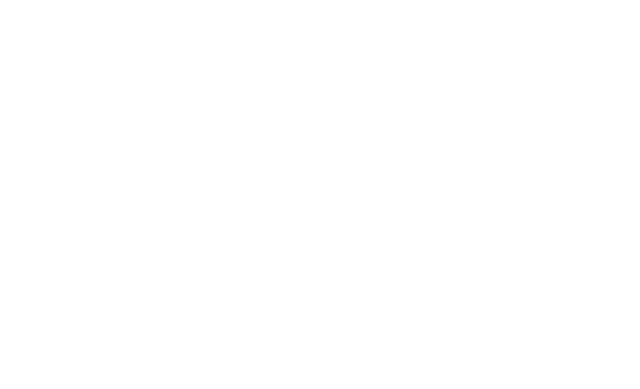
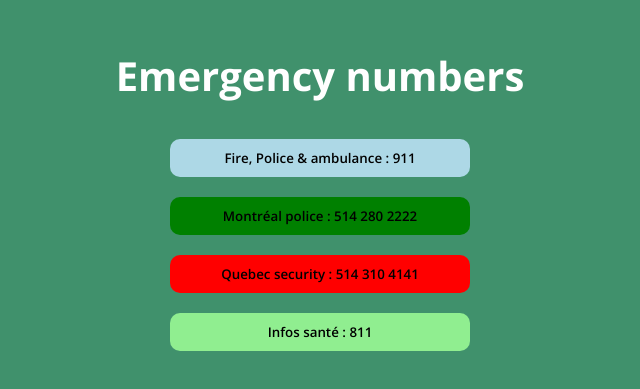
Before and after one commit to we-h4ck/we-h4ck-frontend, a React (Create React App) app: page /emergency in a window 1280 px wide. Shown: the part 209-598 px from the top of the page, without its empty margins (320-960 px from the left). Built offline with nearby package versions, Linux system fonts and the light colour scheme.

Commit message:
emergency page

```diff
--- a/src/App.js
+++ b/src/App.js
@@ -2,6 +2,7 @@
 import { Switch, Route } from "react-router-dom";
 import { ThemeProvider } from "styled-components";
 import NotFound from "./NotFound";
+import Emergency from "./pages/emergency/components/Emergency";
 import Homepage from "./pages/homepage/components/Homepage";
 import Map from "./pages/map/components/Map";
 
@@ -10,6 +11,7 @@
         mainColors: {
             mainGreen: "#40916c",
             secondaryGreen: "#1b4332",
+            tertiaryGreen: "#B7E4C7",
         },
     };
 
@@ -20,6 +22,8 @@
 
                 <Route exact path="/map" component={Map} />
 
+                <Route exact path="/emergency" component={Emergency} />
+
                 <Route component={NotFound} />
             </Switch>
         </ThemeProvider>
--- a/src/NotFound.js
+++ b/src/NotFound.js
@@ -1,7 +1,51 @@
+/* eslint-disable react/no-unescaped-entities */
 import React from "react";
+import { Link } from "react-router-dom";
+import styled from "styled-components";
+
+export const Container = styled.div`
+    font-family: "Open sans", "sans-serif";
+    height: 100vh;
+    width: 100vw;
+    display: flex;
+    align-items: center;
+    justify-content: center;
+    flex-direction: column;
+    background-color: ${({ theme }) => theme.mainColors.mainGreen};
+
+    h1 {
+        margin: 0px;
+        font-family: inherit;
+        font-weight: medium;
+        font-size: 4.25rem;
+    }
+
+    p {
+        color: #1b4332;
+        margin: 25px 0 45px 0;
+        font-family: inherit;
+        font-weight: normal;
+        font-size: 1.5rem;
+        text-align: center;
+    }
+
+    a {
+        color: #b7e4c7;
+        text-decoration: none;
+        font-size: 1.25rem;
+        text-align: center;
+    }
+`;
 
 const NotFound = () => {
-    return <div>Not Found</div>;
+    return (
+        <Container>
+            <h1>Oops!</h1>
+            <p>We can't seem to find the page you're looking for...</p>
+
+            <Link to="/">Come back to a safer place</Link>
+        </Container>
+    );
 };
 
 export default NotFound;
--- /dev/null
+++ b/src/pages/emergency/components/Emergency.js
@@ -0,0 +1,36 @@
+import React from "react";
+import { Center, Container } from "../../../components/styled/Utils.styled";
+import { Button, ButtonContainer } from "../styled/Emergency.styled";
+
+const Emergency = () => {
+    return (
+        <Container>
+            <Center>
+                <ButtonContainer>
+                    <h1>Emergency numbers</h1>
+
+                    <Button
+                        style={{ backgroundColor: "lightblue" }}
+                        type="button"
+                    >
+                        Fire, Police & ambulance : 911
+                    </Button>
+                    <Button style={{ backgroundColor: "green" }} type="button">
+                        Montréal police : 514 280 2222
+                    </Button>
+                    <Button style={{ backgroundColor: "red" }} type="button">
+                        Quebec security : 514 310 4141
+                    </Button>
+                    <Button
+                        style={{ backgroundColor: "lightgreen" }}
+                        type="button"
+                    >
+                        Infos santé : 811
+                    </Button>
+                </ButtonContainer>
+            </Center>
+        </Container>
+    );
+};
+
+export default Emergency;
--- /dev/null
+++ b/src/pages/emergency/styled/Emergency.styled.js
@@ -0,0 +1,25 @@
+import styled from "styled-components";
+
+export const Button = styled.button`
+    border: none;
+    width: 300px;
+    margin: 10px;
+    padding: 10px 40px 10px 40px;
+    border-radius: 10px;
+
+    font-family: "Open sans", "sans-serif";
+    font-weight: 600;
+`;
+
+export const ButtonContainer = styled.div`
+    display: flex;
+    flex-direction: column;
+    justify-content: center;
+    align-items: center;
+    width: 100%;
+
+    h1 {
+        font-family: "Open sans", "sans-serif";
+        font-size: 2.5rem;
+    }
+`;
--- a/src/pages/homepage/components/Homepage.js
+++ b/src/pages/homepage/components/Homepage.js
@@ -93,6 +93,12 @@
                                     </h2>
 
                                     <Button to="/map">Get started</Button>
+                                    <Button
+                                        style={{ backgroundColor: "red" }}
+                                        to="/emergency"
+                                    >
+                                        Emergency numbers
+                                    </Button>
                                 </div>
                                 <Visible lg xl>
                                     <div className="right">
--- a/src/pages/homepage/styled/Homepage.styled.js
+++ b/src/pages/homepage/styled/Homepage.styled.js
@@ -88,7 +88,7 @@
     font-size: 1rem;
     font-weight: 400;
 
-    max-width: 150px;
+    max-width: 175px;
 
     cursor: pointer;
 `;
```
